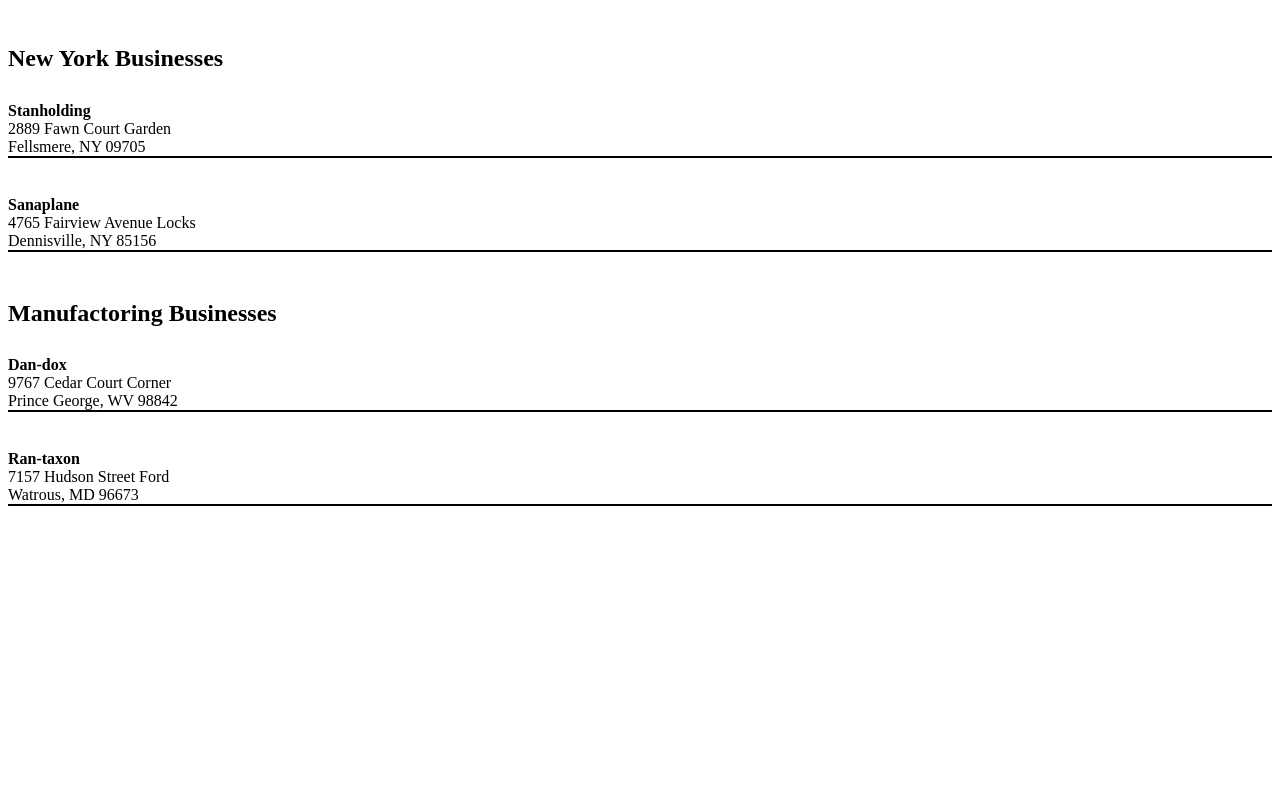
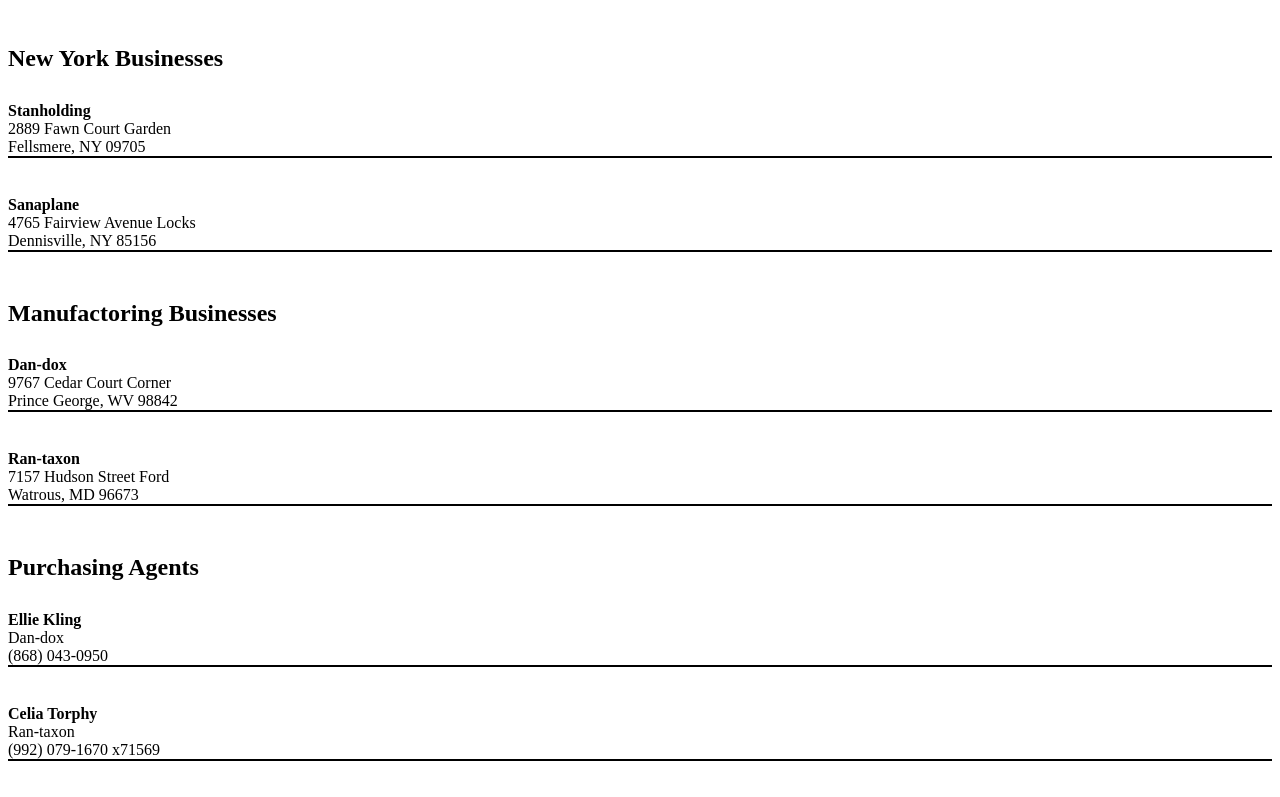
Before and after one commit to dwilliams91/Dotard-Simbleton, a plain HTML site: page index.html in a window 1280 px wide. Shown: the part 982-1779 px from the top of the page. Before the commit the page ends 1524 px from the top, so only its background shows below. Drawn offline with Linux system fonts and the light colour scheme.

Commit message:
got the purchasing agent html to render

```diff
--- a/index.html
+++ b/index.html
@@ -18,7 +18,9 @@
     <article class="businessList--manufacturing">
         <!-- Manufacturing businesses go here --->
     </article>
-
+    <article class="agents">
+        <!-- Purchasing agents go here --->
+    </article>
     <script type="module" src="./scripts/main.js"></script>
 </body>
 </html>
--- a/scripts/Business.js
+++ b/scripts/Business.js
@@ -12,3 +12,18 @@ export const businessPartnerHTMLCreator=(myArray)=>{
     `
 
 }
+
+export const purchasingAgentsHTMLCreator=(myArray)=>{
+    return `
+
+    <section class=clients
+
+    <div class=client__company> <strong> ${myArray.purchasingAgent.nameFirst} ${myArray.purchasingAgent.nameLast} </strong></div>
+    <div class=client__address-street> ${myArray.companyName} </div>
+    <div class=client__address-city> ${myArray.phoneWork}</div>
+    <br>
+
+    </section>
+    `
+
+}
--- a/scripts/BusinessList.js
+++ b/scripts/BusinessList.js
@@ -1,5 +1,5 @@
 import { getData, nyClient,manufactoringClients } from './BusinessProvider.js'
-import { businessPartnerHTMLCreator } from './Business.js'
+import { businessPartnerHTMLCreator, purchasingAgentsHTMLCreator } from './Business.js'
 export const customerList = () => {
 
     const contentTarget = document.querySelector(".businessList")
@@ -12,6 +12,8 @@ export const customerList = () => {
         }
     )
 };
+
+// this function lists just businesses in NY
 export const findNYBusinesses = () => {
 
     const contentTarget = document.querySelector(".businessList--newYork")
@@ -26,6 +28,7 @@ export const findNYBusinesses = () => {
 };
 
 
+// this function lists just businesses that are manufactoring
 
 export const findManufactoring=()=>{
     const contentTarget=document.querySelector(".businessList--manufacturing")
@@ -38,3 +41,16 @@ export const findManufactoring=()=>{
         }
     )
 }
+// this function lists just businesses that are manufactoring
+
+export const purchasingAgentList=()=>{
+    const contentTarget=document.querySelector(".agents")
+    const customerArray=manufactoringClients
+    contentTarget.innerHTML += "<h2>Purchasing Agents</h2>"
+
+    customerArray.forEach(
+        (customerObject)=>{
+            contentTarget.innerHTML+=purchasingAgentsHTMLCreator(customerObject)
+        }
+    )
+}
--- a/scripts/BusinessProvider.js
+++ b/scripts/BusinessProvider.js
@@ -1,3 +1,4 @@
+
 const businesses = [
   {
     purchasingAgent: { nameLast: "Kirlin", nameFirst: "Kristy" },
@@ -129,3 +130,11 @@ export const manufactoringClients=businesses.filter(businessObject =>{
   return false
 
 })
+export const purchasingAgentArray=businesses.map(businessObject => {
+
+   return {
+    companyName: businessObject.companyName,
+     purchasingAgent: businessObject.purchasingAgent,
+     phoneWork: businessObject.phoneWork
+   }
+})
--- a/scripts/SupplyDataProvider.js
+++ b/scripts/SupplyDataProvider.js
@@ -31,3 +31,7 @@ export const inexpensiveSupplies = supplies.filter(taco => {
     }
     return false
 })
+export const brandNames = supplies.map(supplyObject => {
+
+    return supplyObject.brand
+})
--- a/scripts/main.js
+++ b/scripts/main.js
@@ -1,7 +1,8 @@
-import {getData,manufactoringClients} from './BusinessProvider.js'
-import {customerList,findNYBusinesses, findManufactoring} from './BusinessList.js'
-import { useSupplies,inexpensiveSupplies } from './SupplyDataProvider.js'
+import {getData,purchasingAgentArray} from './BusinessProvider.js'
+import {customerList,findNYBusinesses, findManufactoring,purchasingAgentList} from './BusinessList.js'
+import { useSupplies,inexpensiveSupplies,brandNames } from './SupplyDataProvider.js'
 getData()
 customerList()
 findNYBusinesses()
 findManufactoring()
+purchasingAgentList()
```
